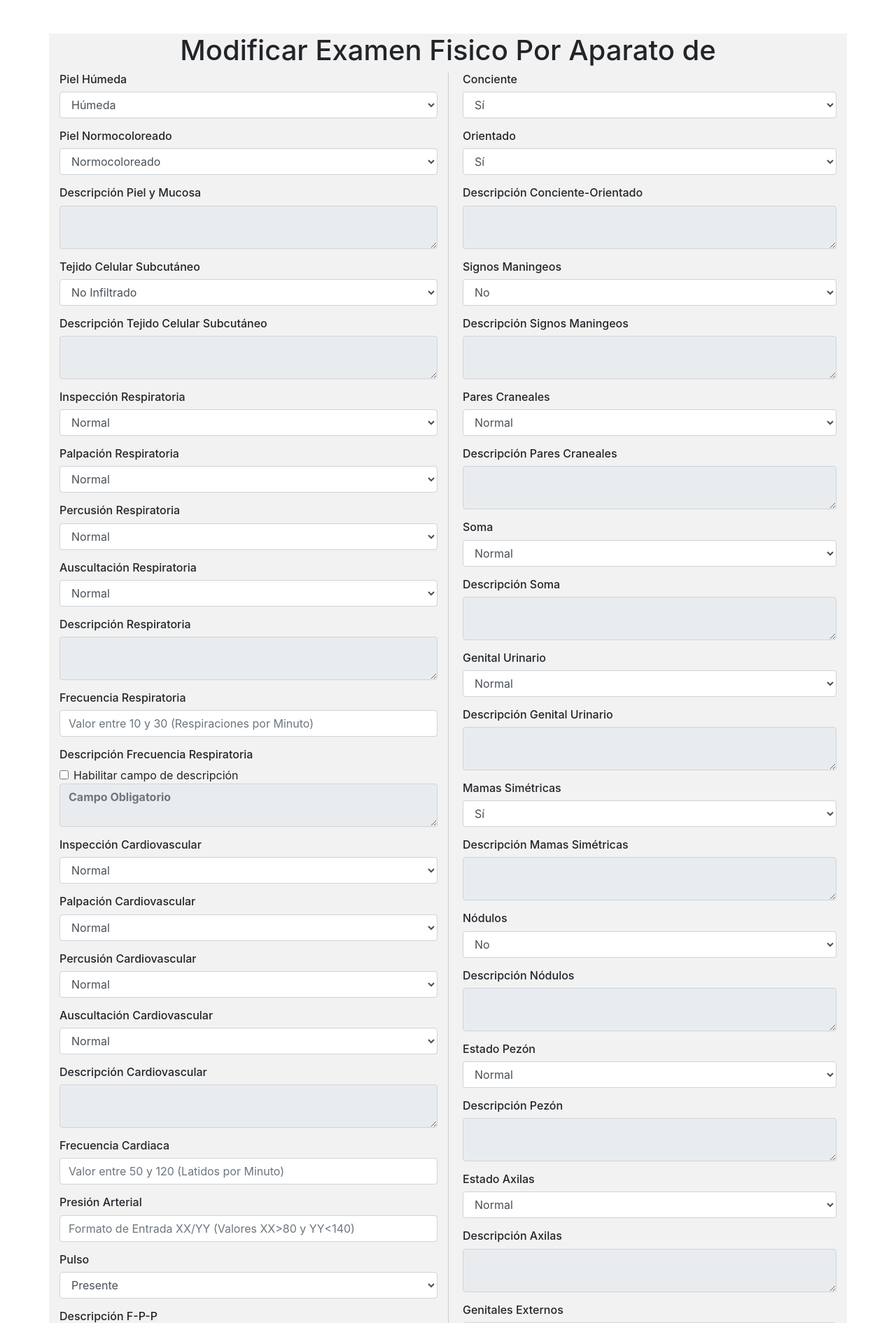
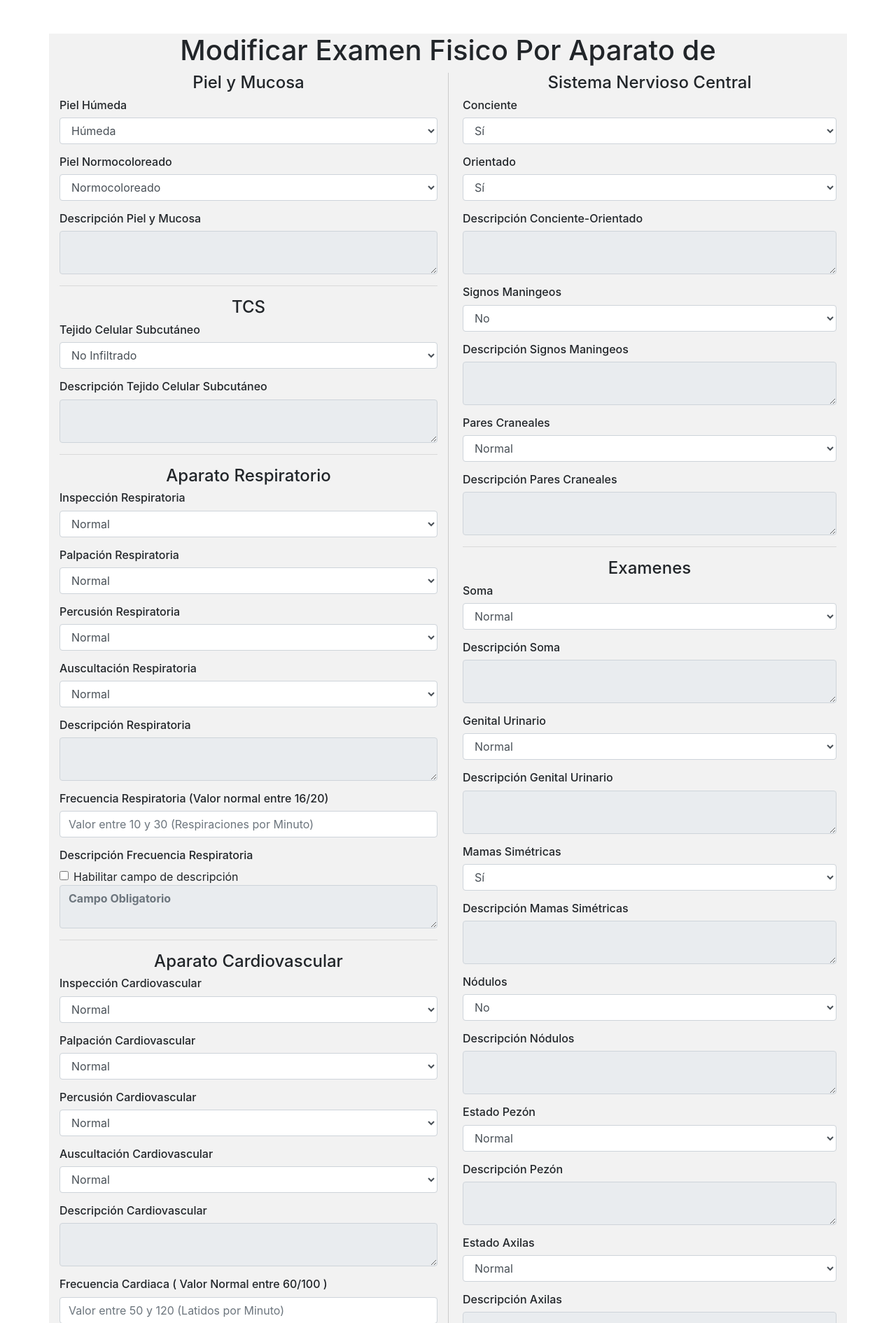
Before and after one commit to Senariusxd/ProyectoTesis-23-8-2024, a Django app: template Historia/templates/efaparato/modificar_efaparato.html in a window 1280 px wide. Shown: the part 56-1947 px from the top of the page at 70% size. Run offline with Django 5.2, Linux system fonts and the light colour scheme; the template is opened without the code that fills it, so the values that code supplies are empty; some libraries are stand-ins or nearby versions.

Commit message:
ajustes denuevosxd

```diff
--- a/Historia/templates/efaparato/crear_efaparato.html
+++ b/Historia/templates/efaparato/crear_efaparato.html
@@ -184,7 +184,7 @@
             </div>
             <textarea placeholder="Campo Obligatorio" class="form-control" id="descripcion_fpp" name="descripcion_fpp" required></textarea>
             </div>
-
+            <hr />
             <div class="text-center">
                 <h4>Abdomen</h4>
             </div>
--- a/Historia/templates/efaparato/modificar_efaparato.html
+++ b/Historia/templates/efaparato/modificar_efaparato.html
@@ -24,6 +24,9 @@
     {% csrf_token %}
 <div class="row">
     <div class="col-md-6">
+        <div class="text-center">
+            <h4>Piel y Mucosa</h4>
+        </div>
         <div class="form-group">
             <h6 for="pym_humedo">Piel Húmeda</h6>
             <select class="form-control" id="pym_humedo" name="pym_humedo">
@@ -44,7 +47,10 @@
             <h6 for="descripcion_pym">Descripción Piel y Mucosa</h6>
             <textarea placeholder="Campo Obligatorio" class="form-control" id="descripcion_pym" name="descripcion_pym">{{ efaparato.descripcion_pym }}</textarea>
         </div>
-
+        <hr />
+        <div class="text-center">
+            <h4>TCS</h4>
+        </div>
         <div class="form-group">
             <h6 for="tvs">Tejido Celular Subcutáneo</h6>
             <select class="form-control" id="tvs" name="tvs">
@@ -57,7 +63,10 @@
             <h6 for="descripcion_tvs">Descripción Tejido Celular Subcutáneo</h6>
             <textarea placeholder="Campo Obligatorio" class="form-control" id="descripcion_tvs" name="descripcion_tvs">{{ efaparato.descripcion_tvs }}</textarea>
         </div>
-
+        <hr />
+        <div class="text-center">
+            <h4>Aparato Respiratorio</h4>
+        </div>
         <div class="form-group">
             <h6 for="inspeccion_respiratoria">Inspección Respiratoria</h6>
             <select class="form-control" id="inspeccion_respiratoria" name="inspeccion_respiratoria">
@@ -96,8 +105,8 @@
         </div>
 
         <div class="form-group">
-            <h6 for="frecuencia_respiratoria">Frecuencia Respiratoria </h6>
-            <input type="text" placeholder="Valor entre 10 y 30 (Respiraciones por Minuto)" class="form-control" id="frecuencia_respiratoria" name="frecuencia_respiratoria" value="{{ efaparato.frecuencia_respiratoria }}" required>
+            <h6 for="frecuencia_respiratoria">Frecuencia Respiratoria (Valor normal entre 16/20) </h6>
+            <input type="text" placeholder="Valor entre 10 y 30 (Respiraciones por Minuto)" class="form-control" id="frecuencia_respiratoria" name="frecuencia_respiratoria" oninput="validateRespiratoryRate()" value="{{ efaparato.frecuencia_respiratoria }}" required>
             <div class="invalid-feedback">Por favor, ingrese un valor de frecuencia respiratoria válido entre 10 y 30 respiraciones por minuto.</div>
         </div>
 
@@ -111,7 +120,10 @@
             </div>
             <textarea placeholder="Campo Obligatorio" class="form-control" id="descripcion_frecuencia_respiratoria" name="descripcion_frecuencia_respiratoria" {% if not efaparato.descripcion_frecuencia_respiratoria %}disabled{% endif %} required>{{ efaparato.descripcion_frecuencia_respiratoria }}</textarea>
         </div>
-
+        <hr />
+        <div class="text-center">
+            <h4>Aparato Cardiovascular</h4>
+        </div>
         <div class="form-group">
             <h6 for="inspeccion_cardiovascular">Inspección Cardiovascular</h6>
             <select class="form-control" id="inspeccion_cardiovascular" name="inspeccion_cardiovascular">
@@ -150,7 +162,7 @@
         </div>
 
         <div class="form-group">
-            <h6 for="frecuencia_cardiaca">Frecuencia Cardiaca</h6>
+            <h6 for="frecuencia_cardiaca">Frecuencia Cardiaca ( Valor Normal entre 60/100 )</h6>
             <input type="text" placeholder="Valor entre 50 y 120 (Latidos por Minuto)" class="form-control" id="frecuencia_cardiaca" name="frecuencia_cardiaca" value="{{ efaparato.frecuencia_cardiaca }}" required>
             <div class="invalid-feedback">Por favor, ingrese una frecuencia cardíaca válida entre 50 y 120 latidos por minuto.</div>
         </div>
@@ -164,8 +176,8 @@
         <div class="form-group">
                 <h6 for="pulso">Pulso</h6>
                 <select class="form-control" id="pulso" name="pulso">
-                    <option value="P">Presente</option>
-                    <option value="N">No Presente</option>
+                    <option value="P" {% if efaparato.pulso == 'P' %}selected{% endif %}>Presente</option>
+                    <option value="N" {% if efaparato.pulso == 'N' %}selected{% endif %}>No Presente</option>
                 </select>
             </div>
 
@@ -179,7 +191,10 @@
             </div>
             <textarea class="form-control" id="descripcion_fpp" name="descripcion_fpp" {% if not efaparato.descripcion_fpp %}disabled{% endif %} required>{{ efaparato.descripcion_fpp }}</textarea>
         </div>
-
+        <hr />
+        <div class="text-center">
+            <h4>Abdomen</h4>
+        </div>
         <div class="form-group">
             <h6 for="inspeccion_abdominal">Inspección Abdominal</h6>
             <select class="form-control" id="inspeccion_abdominal" name="inspeccion_abdominal">
@@ -221,6 +236,9 @@
 
     <div class="col-md-6" style="border-left: 1px solid #ccc; padding-left: 20px; padding-left: 20px;">
 
+        <div class="text-center">
+            <h4>Sistema Nervioso Central</h4>
+        </div>
         <div class="form-group">
             <h6 for="conciente">Conciente</h6>
             <select class="form-control" id="conciente" name="conciente">
@@ -267,7 +285,10 @@
             <h6 for="descripcion_pares_craneales">Descripción Pares Craneales</h6>
             <textarea placeholder="Campo Obligatorio" class="form-control" id="descripcion_pares_craneales" name="descripcion_pares_craneales">{{ efaparato.descripcion_pares_craneales }}</textarea>
         </div>
-
+        <hr />
+        <div class="text-center">
+            <h4>Examenes</h4>
+        </div>
         <div class="form-group">
             <h6 for="soma">Soma</h6>
             <select class="form-control" id="soma" name="soma">
@@ -658,6 +679,8 @@
                 descriptionTextarea.disabled = false;
                 } else {
                 descriptionTextarea.disabled = true;
+                descriptionTextarea.value = "";
+                descriptionTextarea.placeholder = "";
                 }
             }
         }
@@ -702,7 +725,7 @@
             if (heartRate < 60 || heartRate > 100) {
                 descriptionTextarea.disabled = false;
             } else {
-                descriptionTextarea.disabled = true;
+
             }
         }
     }
```
Also changed, not shown: db.sqlite3.
